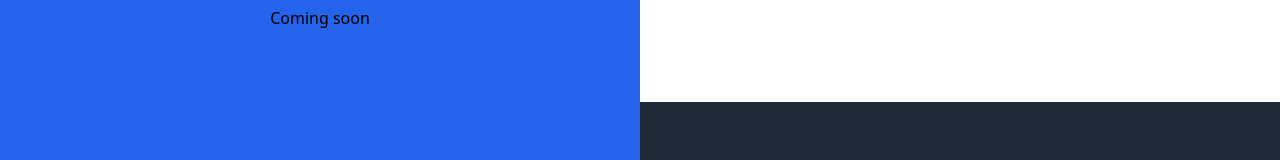
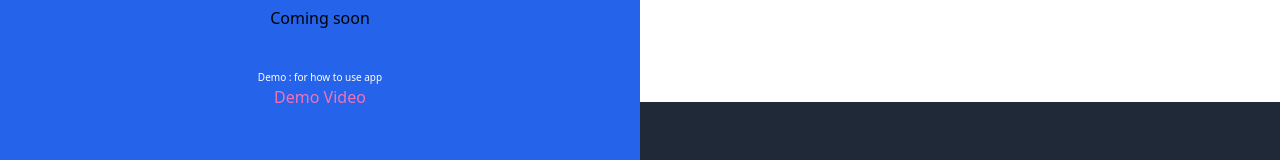
Before and after one commit to AshishAshishA/online-darji, a React (Vite) app: page / in a window 1280 px wide. Both pictures are taken after a click on the icon 12 px from the left and 18 px from the top of the page. Shown: the part 538-698 px from the top of the page. Built offline with nearby package versions, Linux system fonts and the light colour scheme; no server answers.

Commit message:
provided demo

```diff
--- a/src/Components/Home.jsx
+++ b/src/Components/Home.jsx
@@ -106,6 +106,7 @@ function Home() {
       <div className="grid grid-cols-2 gap-4 mt-4 px-4">
         {searchClothList.map((item) => (
           <div
+            onClick={() => handleAddClothes(item)}
             key={item.id}
             className="flex flex-col items-center justify-center p-2 border-2 border-black rounded-md w-auto h-auto"
           >
@@ -117,7 +118,6 @@ function Home() {
             <p className="text-center text-sm font-semibold">{item.type}</p>
             <p className="text-center text-sm text-gray-700">{item.price}</p>
             <FaHeart
-              onClick={() => handleAddClothes(item)}
               className={
                 selectedClothes.indexOf(item) === -1
                   ? "text-gray-300"
--- a/src/Components/Sidebar.jsx
+++ b/src/Components/Sidebar.jsx
@@ -18,6 +18,16 @@ const Sidebar = () => {
       <div className="p-2 text-center">
         <img src={sidebarImg} alt="sidebar Image" />
         <p>Coming soon</p>
+
+        <p className="text-white text-[10px] mt-10">
+          Demo : for how to use app
+        </p>
+        <a
+          href="https://www.linkedin.com/posts/ashish-kumar-7b211523b_darji-wala-app-demo-this-video-will-show-activity-7283775806969950208-1Sha?utm_source=share&utm_medium=member_desktop"
+          target="_blank"
+        >
+          <p className="text-pink-400">Demo Video</p>
+        </a>
       </div>
     </div>
   );
```
